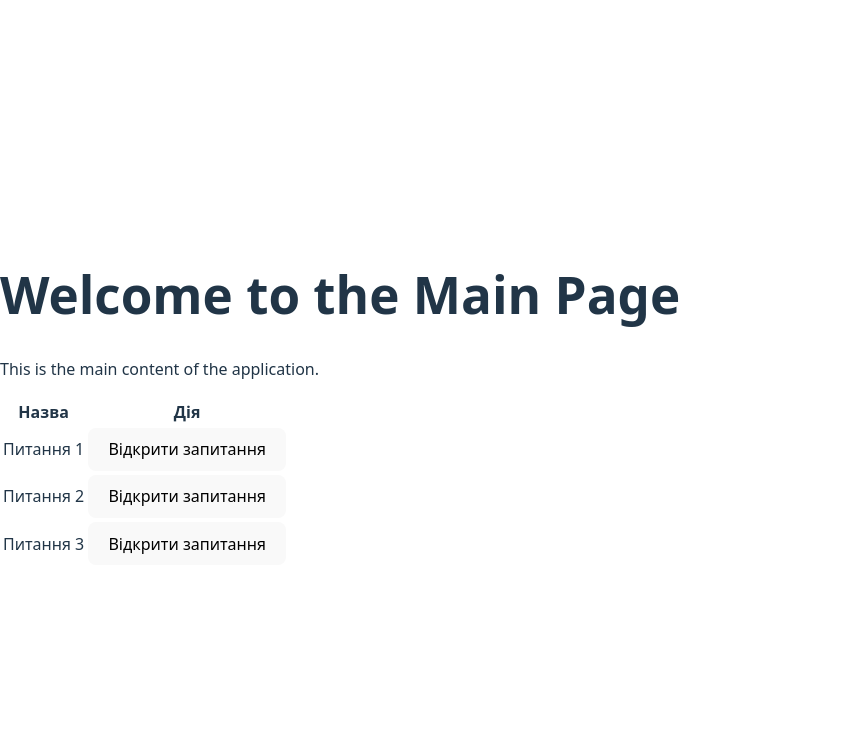
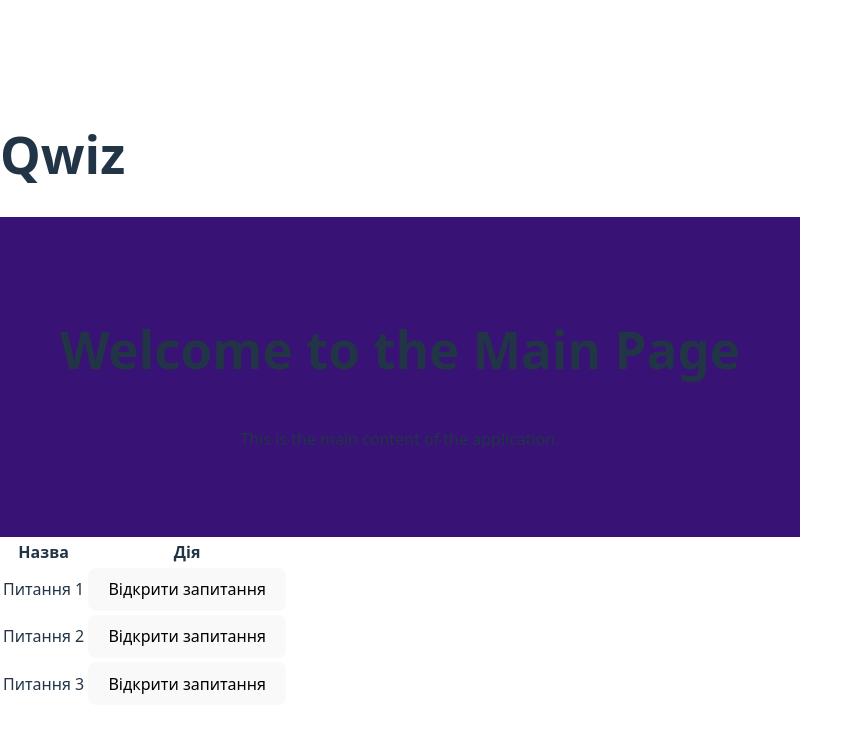
Before and after one commit to Vaddex/react-qwiz, a React (Vite) app: page / in a window 1280 px wide. Shown: the top 732 px of the page, without its empty margins (0-863 px from the left). Built offline with nearby package versions, Linux system fonts and the light colour scheme.

Commit message:
added style to MainPage component

```diff
--- a/src/App.jsx
+++ b/src/App.jsx
@@ -1,10 +1,12 @@
 import "./App.css";
+import Header from "./components/Header/Header";
 import CardsField from "./components/CardsField/CardsField";
 import MainPage from "./components/MainPage/MainPage";
 
 function App() {
     return (
         <>
+            <Header />
             <MainPage />
             <CardsField />
         </>
--- a/src/components/MainPage/MainPage.jsx
+++ b/src/components/MainPage/MainPage.jsx
@@ -1,6 +1,7 @@
+import css from "./MainPage.module.css";
 function MainPage() {
     return (
-        <div>
+        <div className={css["container"]}>
             <h1>Welcome to the Main Page</h1>
             <p>This is the main content of the application.</p>
         </div>
--- a/src/components/MainPage/MainPage.module.css
+++ b/src/components/MainPage/MainPage.module.css
@@ -0,0 +1,9 @@
+.container {
+    display: flex;
+    flex-direction: column;
+    align-items: center;
+    justify-content: center;
+    height: 40vh;
+    width: 100vh;
+    background-color: #381274;
+}
```
